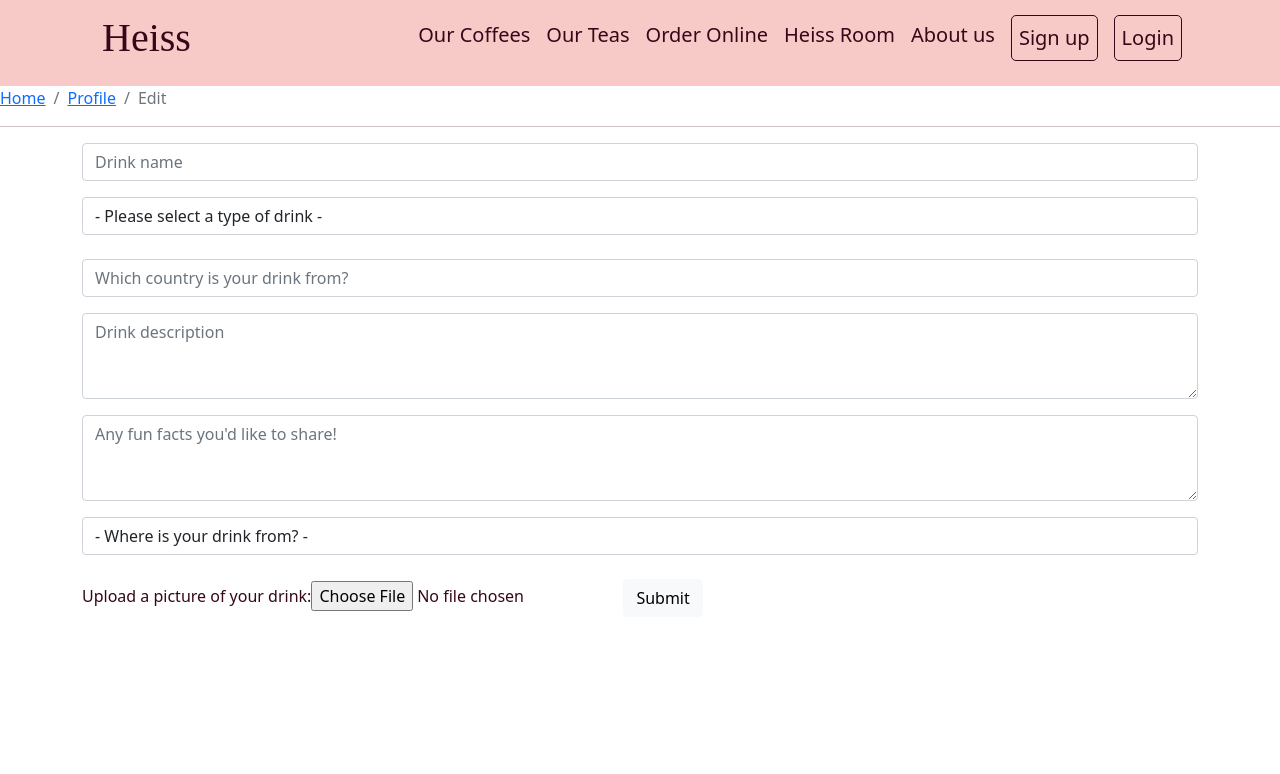
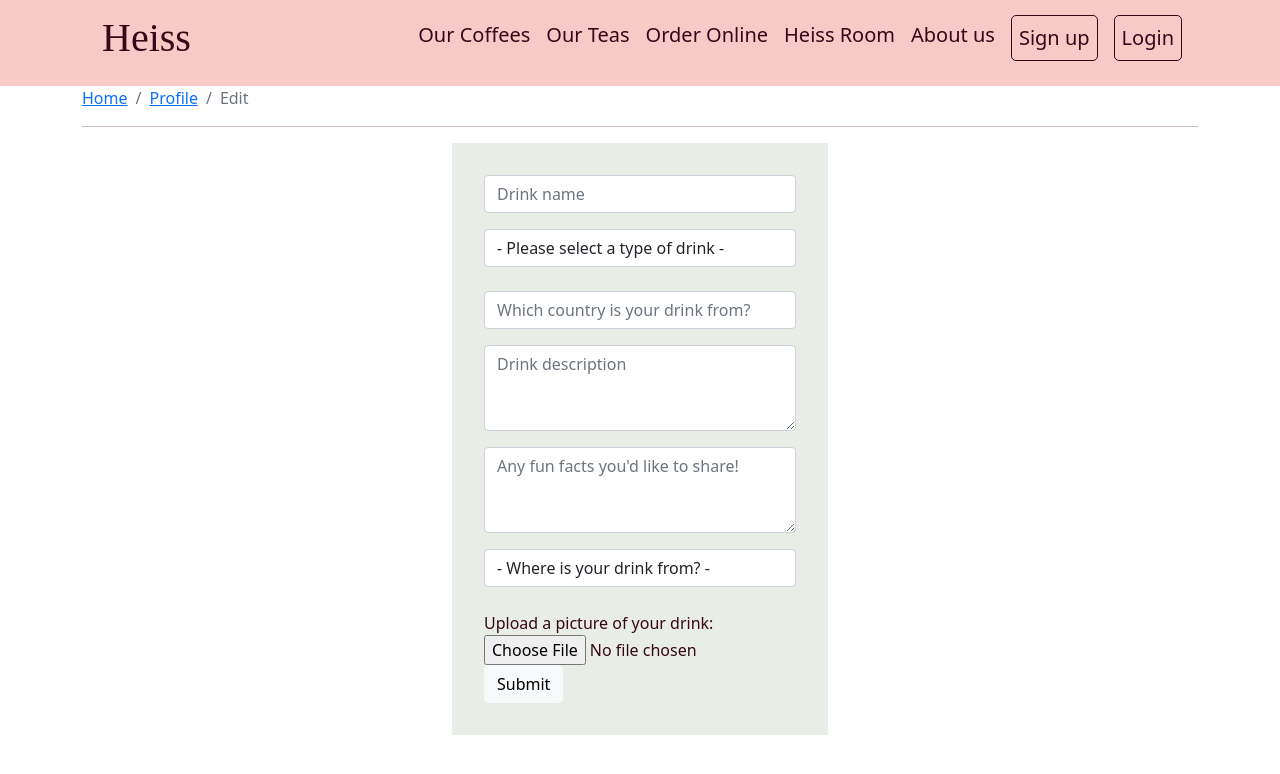
Before and after one commit to simplythebex/SEI56-Project-3, a React (Create React App) app in the folder client/: page /profile/1/edit in a window 1280 px wide. Shown: the top 774 px of the page. Built offline with nearby package versions, Linux system fonts and the light colour scheme; no server answers; a web font is replaced by a local one.

Commit message:
minor style teaks on user profile and edit page

```diff
--- a/client/src/components/SuggestionsEdit.js
+++ b/client/src/components/SuggestionsEdit.js
@@ -49,10 +49,6 @@ const SuggestionsEdit = () => {
     }
   }
 
-  // const handleImageUrl = url => {
-  //   setFormData({ ...formData, image: url })
-  // }
-
   const handleImageUrl = url => {
     setFormData({ ...formData, image: url })
   }
@@ -61,14 +57,16 @@ const SuggestionsEdit = () => {
     <>
       <Container fluid sticky="top" className="nav-container-pages">
         <Nav />
+      </Container >
+      <Container className="breadcrumbs">
+        <Breadcrumb className="breadcrump">
+          <Breadcrumb.Item href="/">Home</Breadcrumb.Item>
+          <Breadcrumb.Item href="/profile">Profile</Breadcrumb.Item>
+          <Breadcrumb.Item active>Edit</Breadcrumb.Item>
+        </Breadcrumb>
+        <hr />
       </Container>
-      <Breadcrumb className="breadcrump">
-        <Breadcrumb.Item href="/">Home</Breadcrumb.Item>
-        <Breadcrumb.Item href="/profile">Profile</Breadcrumb.Item>
-        <Breadcrumb.Item active>Edit</Breadcrumb.Item>
-      </Breadcrumb>
-      <hr />
-      <Container>
+      <Container className="suggestChangeForm">
         <SuggestDrinkForm
           handleChange = {handleChange}
           handleSubmit = {handleSubmit}
--- a/client/src/components/common/Nav.js
+++ b/client/src/components/common/Nav.js
@@ -1,9 +1,9 @@
 import React from 'react'
-import { useHistory } from 'react-router-dom'
+// import { useHistory } from 'react-router-dom'
 import Container from 'react-bootstrap/Container'
 // import Container from 'react-bootstrap/Container'
 import Navbar from 'react-bootstrap/Navbar'
-import Button from 'react-bootstrap/Button'
+// import Button from 'react-bootstrap/Button'
 // import Col from 'react-bootstrap/Col'
 // import Row from 'react-bootstrap/Row'
 
--- a/client/src/styles/main.scss
+++ b/client/src/styles/main.scss
@@ -475,10 +475,10 @@ width: 720px;
 
 
 div.createdItems.container {
+h3.title {
+  text-align: center;
+}
 
-  h3.title {
-    text-align: center;
-  }
 div.suggestions.container {
   display: flex;
   flex-direction: column;
@@ -502,9 +502,16 @@ div.card-body {
   flex-direction: column;
   align-items: center;
 }
+}
+
+// Edit Page
+div.suggestChangeForm.container {
+  max-width: min-content;
+  background-color: #E8EDE5;
+  padding: 2rem;
+}
 
 
-}
 // $primaryPink: #F7CAC7;
 // $primaryBlue: #99CEE3;
 // $primaryGreen: #9CCA89;
```
